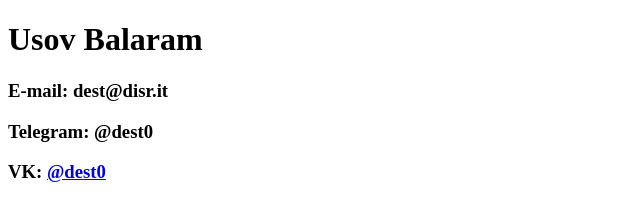
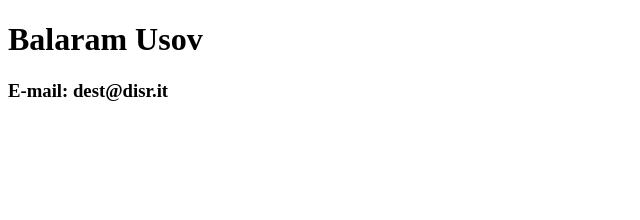
Before and after one commit to destabilizer/destabilizer.github.io, a plain HTML site: page index.html in a window 1280 px wide. Shown: the whole page, without its empty margins (0-640 px from the left). Drawn offline with Linux system fonts and the light colour scheme.

Commit message:
Update index.html

```diff
--- a/index.html
+++ b/index.html
@@ -5,15 +5,9 @@
 </head>
 <body>
   <h1>
-    Usov Balaram
+    Balaram Usov
   </h1>
   <h3>
     E-mail: dest@disr.it
   </h3>
-  <h3>
-    Telegram: @dest0
-  </h3>
-  <h3>
-    VK: <a href="https://vk.com/dest0"> @dest0 </a>
-  </h3>
 </body>
```
